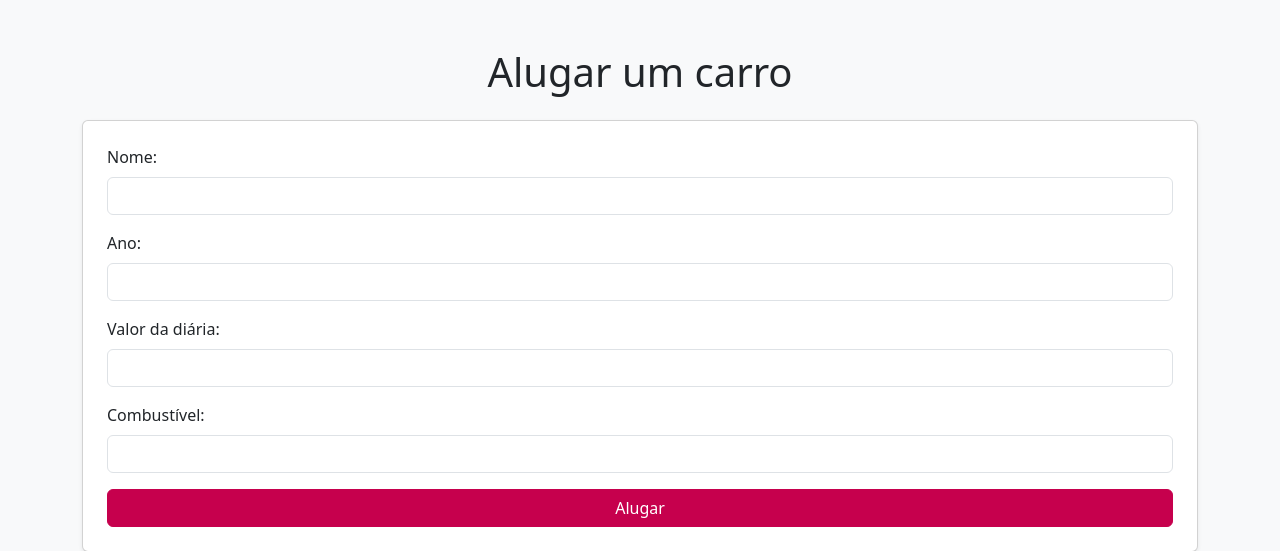
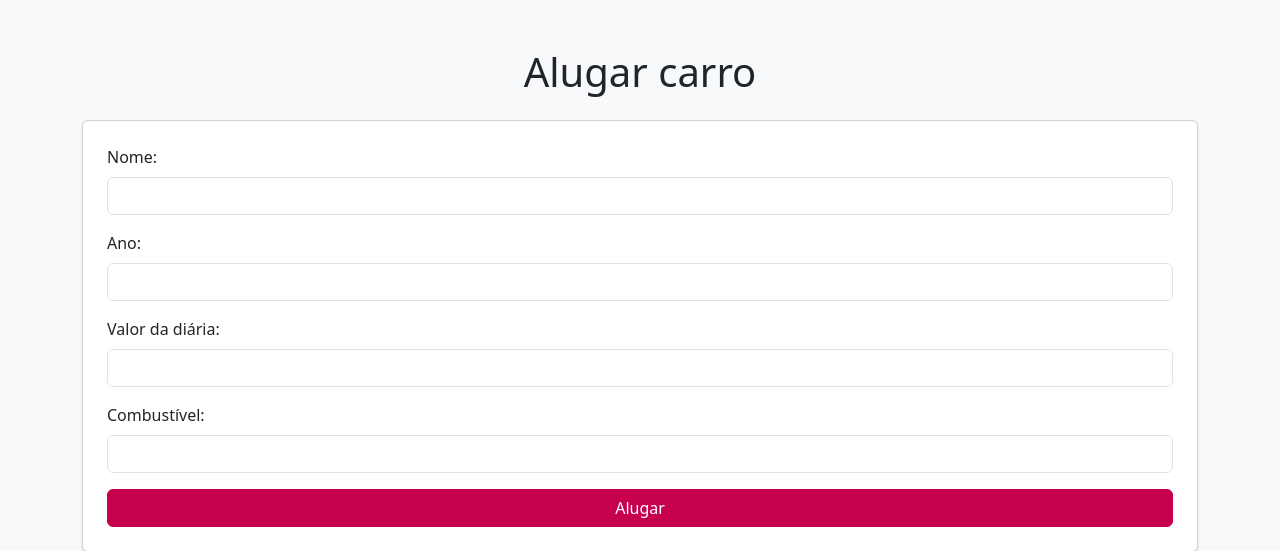
Before and after one commit to caioding/bot-poo, a Flask app: page /alugar_carros in a window 1280 px wide. Shown: the part 56-607 px from the top of the page. Run offline with Flask 3, Linux system fonts and the light colour scheme; parts of the project's set-up code (start-up, migrations or seed data) failed here and were passed over.

Commit message:
fix html car name

```diff
--- a/templates/carro.html
+++ b/templates/carro.html
@@ -42,7 +42,7 @@
         </div>
     </nav>
     <div class="container mt-5">
-        <h1 class="text-center mb-4">Alugar um carro</h1>
+        <h1 class="text-center mb-4">Alugar carro</h1>
         <div class="card p-4 shadow-sm">
             <form action="/alugar_carros/instanciar" method="POST">
                 <div class="mb-3">
```
